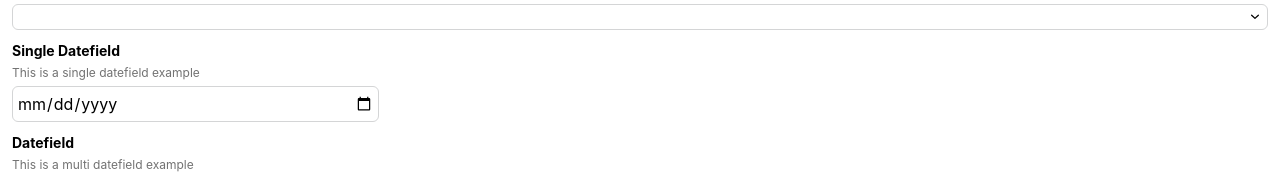
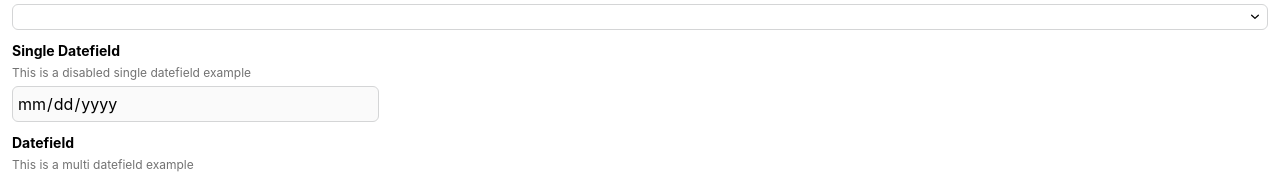
Before and after one commit to DSC-TechLead/nusdevs-frontend-vite, a React (Vite) app: page / in a window 1280 px wide. Shown: the part 958-1132 px from the top of the page. Built offline with nearby package versions, Linux system fonts and the light colour scheme.

Commit message:
Added disabled feature on date-field

```diff
--- a/src/components/datefield.tsx
+++ b/src/components/datefield.tsx
@@ -8,6 +8,7 @@ interface DateFieldProps {
   startDate?: Date | null; // Start date for range (optional)
   endDate?: Date | null; // End date for range (optional)
   placeholder?: string;
+  disabled?: boolean;
 }
 
 const DateField: React.FC<DateFieldProps> = ({
@@ -18,6 +19,7 @@ const DateField: React.FC<DateFieldProps> = ({
   startDate,
   endDate,
   placeholder = "Select Date",
+  disabled = false,
 }) => {
   const [selectedStartDate, setSelectedStartDate] = useState<Date | null>(
     startDate || null,
@@ -84,6 +86,7 @@ const DateField: React.FC<DateFieldProps> = ({
               className={`w-full text-left border p-2 rounded-md ${
                 isStartDateOpen ? "border-primary" : "border-neutral-30"
               } focus:outline-none focus:border-primary hover:border-primary`}
+              disabled={disabled}
             />
           </div>
         ) : (
@@ -129,6 +132,7 @@ const DateField: React.FC<DateFieldProps> = ({
                 className={`w-full text-left border p-2 rounded-md ${
                   isEndDateOpen ? "border-primary" : "border-neutral-30"
                 } focus:outline-none focus:border-primary hover:border-primary`}
+                disabled={disabled}
               />
             </div>
           </div>
--- a/src/pages/components.tsx
+++ b/src/pages/components.tsx
@@ -77,9 +77,10 @@ const Components: React.FC = () => {
       <Dropdown label="Dropdown" description="This is a dropdown example" />
       <DateField
         label="Single Datefield"
-        description="This is a single datefield example"
+        description="This is a disabled single datefield example"
         type="single"
         onChange={() => {}}
+        disabled={true}
       />
       <DateField
         label="Datefield"
```
